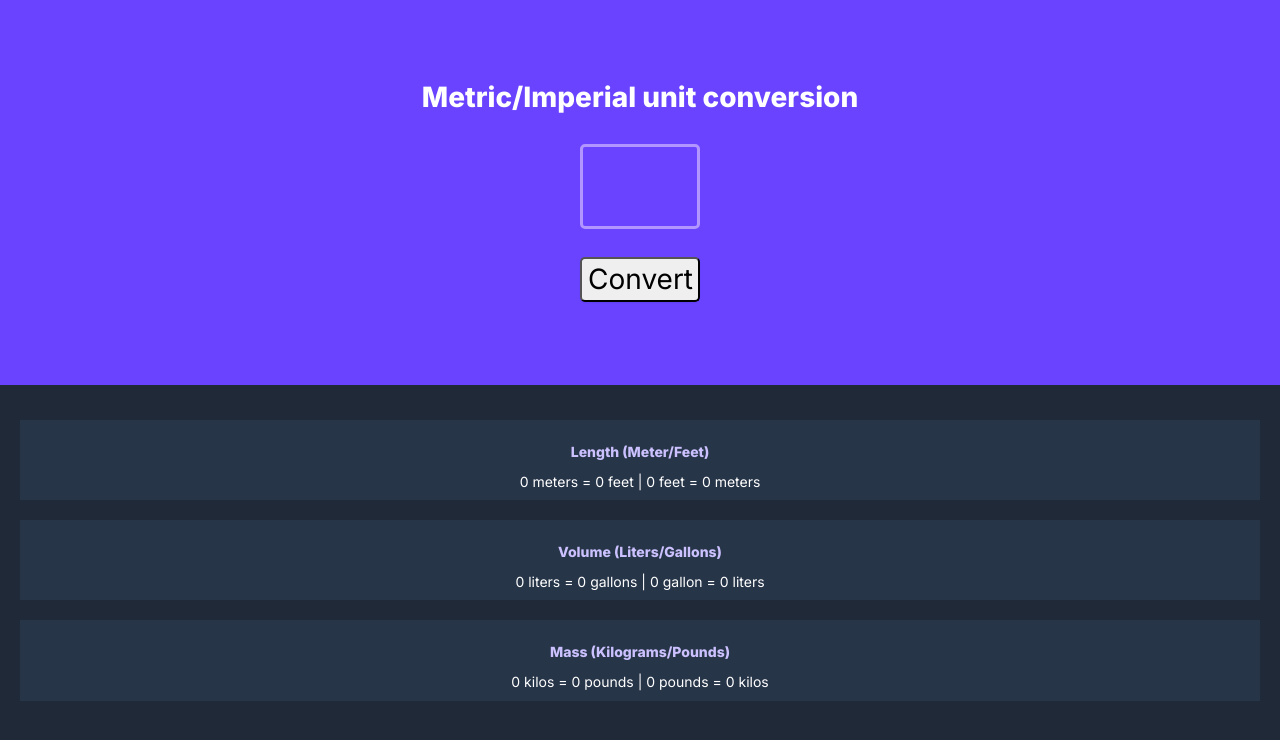
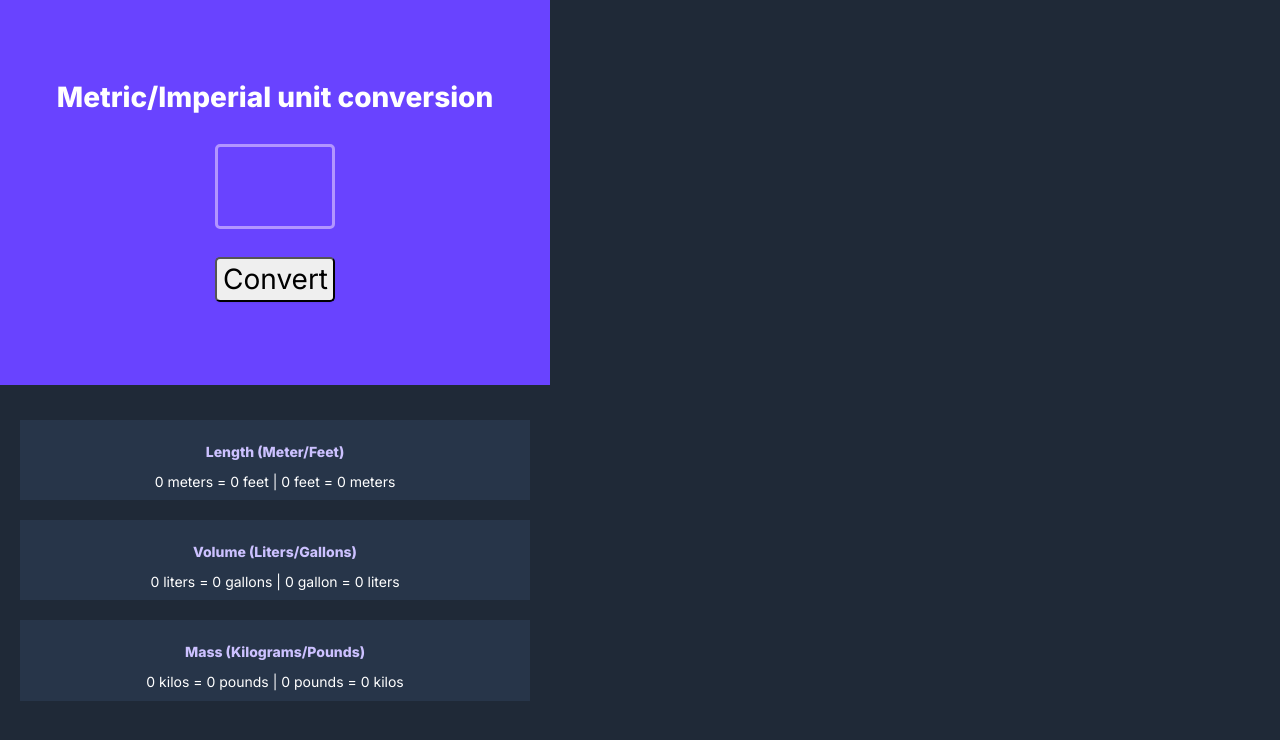
Before and after one commit to fixda/UnitConverter, a plain HTML site: page index.html in a window 1280 px wide. Drawn offline with nearby package versions, Linux system fonts and the light colour scheme; a web font is replaced by a local one.

Commit message:
Update index.css
Updating width of site

```diff
--- a/index.css
+++ b/index.css
@@ -1,4 +1,5 @@
 html, body {
+    width: 550px;
     font-size: 14px;
     color:#ffffff;
     text-align: center;
@@ -16,7 +17,7 @@ html, body {
     color: #ffffff;
     text-align: center;
     height: 285px;
-    /* width: 550px; */
+
     margin-bottom: 35px;
     background: #6943FF;
 }
```
